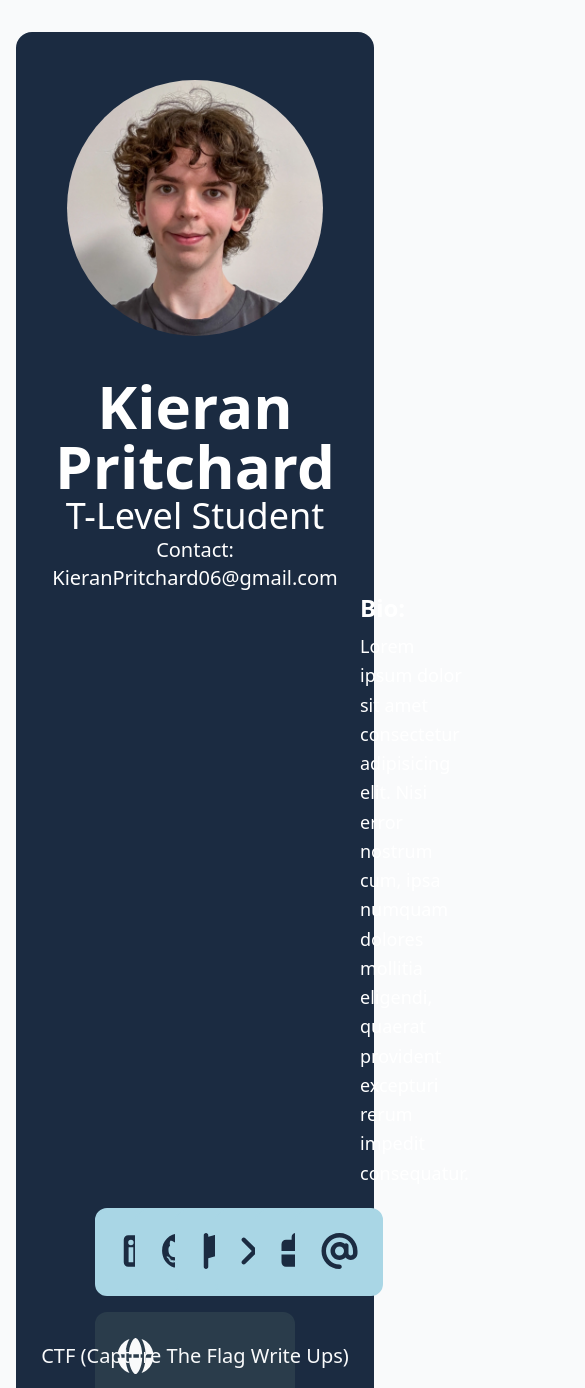
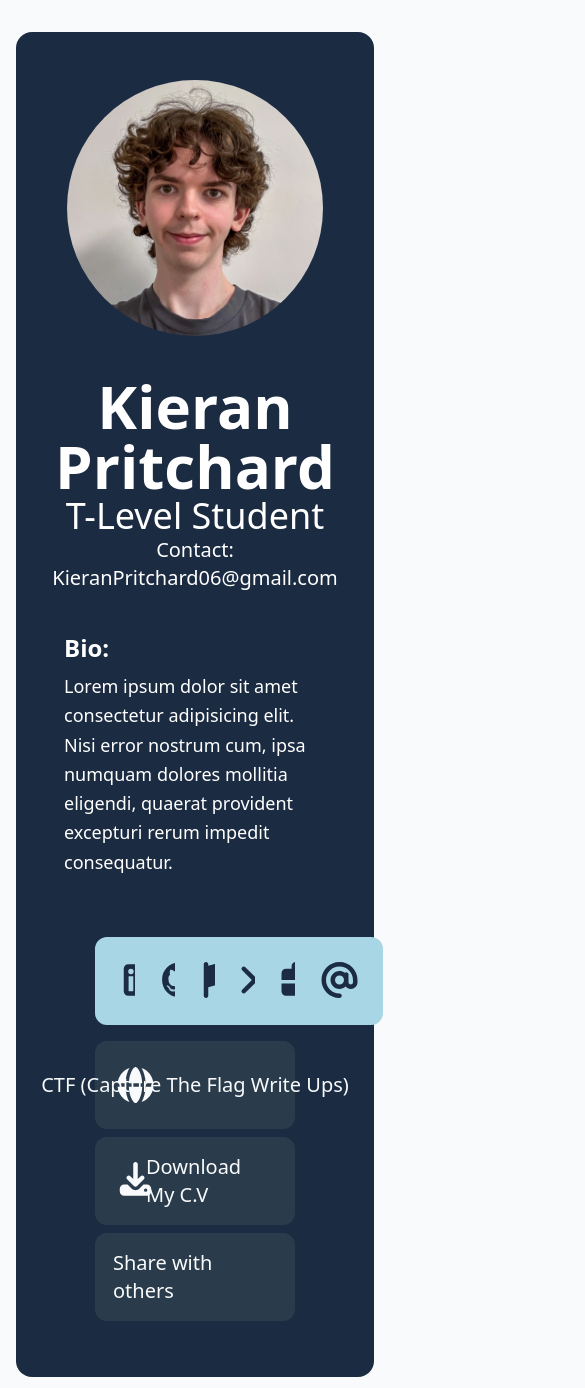
Before and after one commit to KieranPritchard/LinkNest, a React (Vite) app: page / in a window 390 px wide. Shown: the top 1388 px of the page, 585 px wide, since content can reach past the window. Built offline with nearby package versions, Linux system fonts and the light colour scheme.

Commit message:
added responsiveness to the bio

```diff
--- a/src/components/Bio/Biography.jsx
+++ b/src/components/Bio/Biography.jsx
@@ -1,7 +1,7 @@
 function Biography(){
     return(
         /* Match the flex layout and gap of the PersonalBio */
-        <div className="flex justify-start gap-10">
+        <div className="flex flex-col justify-start gap-10 md:flex-row">
 
             {/* Spacer: This matches the width of the img (w-64) exactly */}
             <div className="w-64 flex-shrink-0"></div>
```
